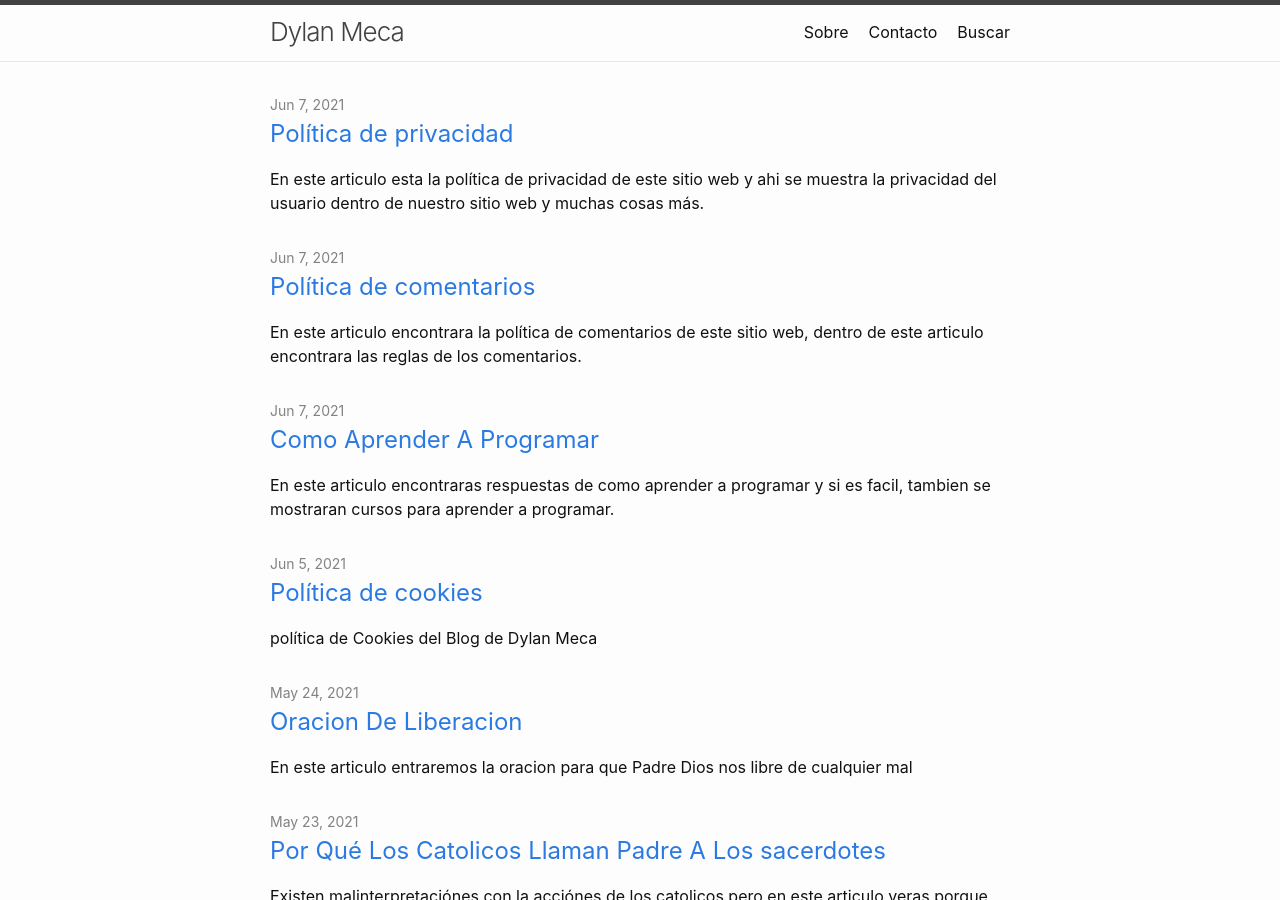
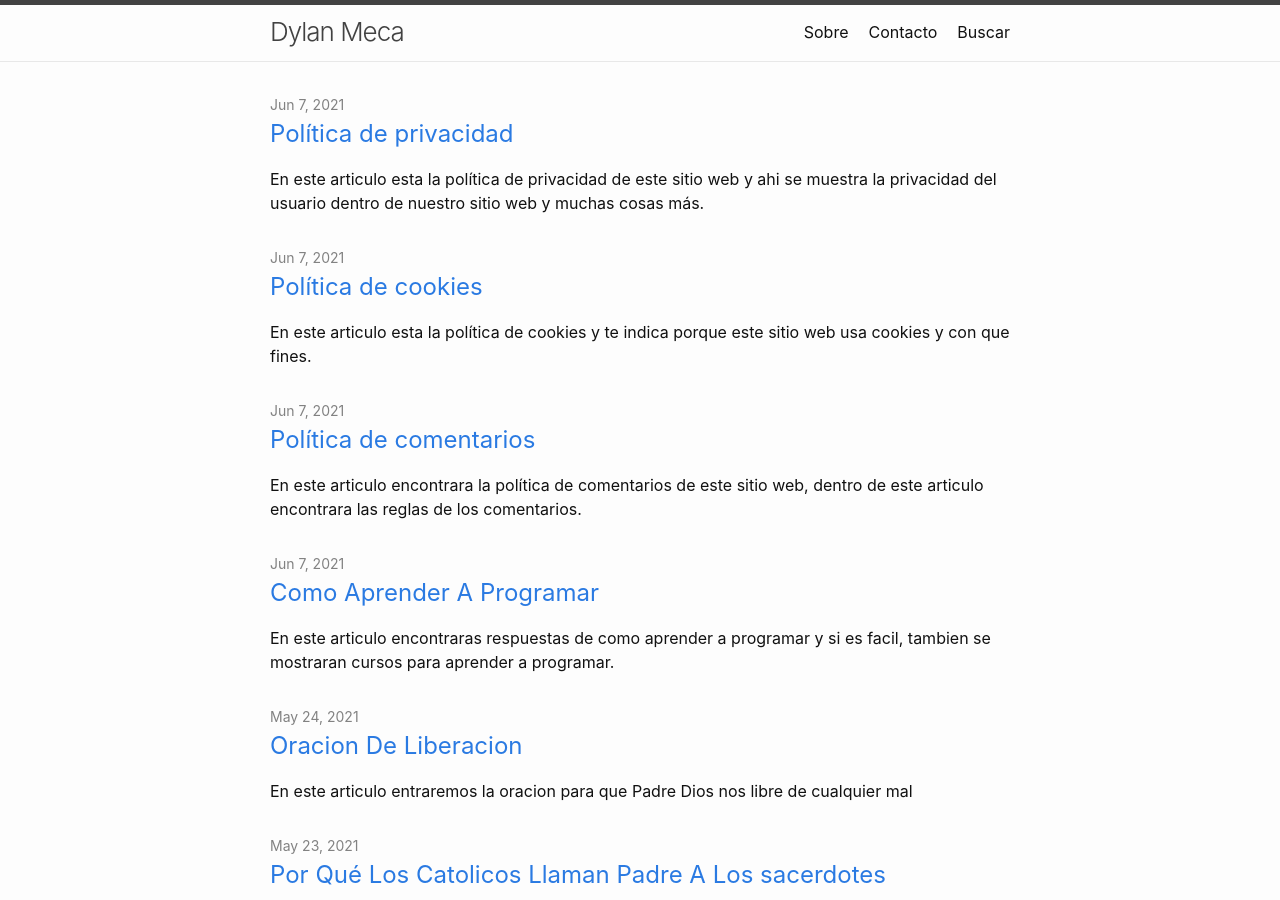
Before and after one commit to dylanmeca/dylanmeca.github.io, a Jekyll site: the page built from index.md, in a window 1280 px wide and 900 px high. Built offline with Jekyll 4.4.1, drawn with Linux system fonts in a browser that asks for light colours.

Commit message:
Update and rename 2021-06-05-politica-de-cookies.md to 2021-06-07-politica-de-cookies.md

```diff
--- a/_posts/2021-06-05-politica-de-cookies.md
+++ b/_posts/2021-06-07-politica-de-cookies.md
@@ -1,7 +1,7 @@
 ---
 layout: page
 title: Política de cookies
-description: política de Cookies del Blog de Dylan Meca
+description: En este articulo esta la política de cookies y te indica porque este sitio web usa cookies y con que fines.
 permalink: /politica-de-cookies
 keywords:
   - Dylan Meca
```
